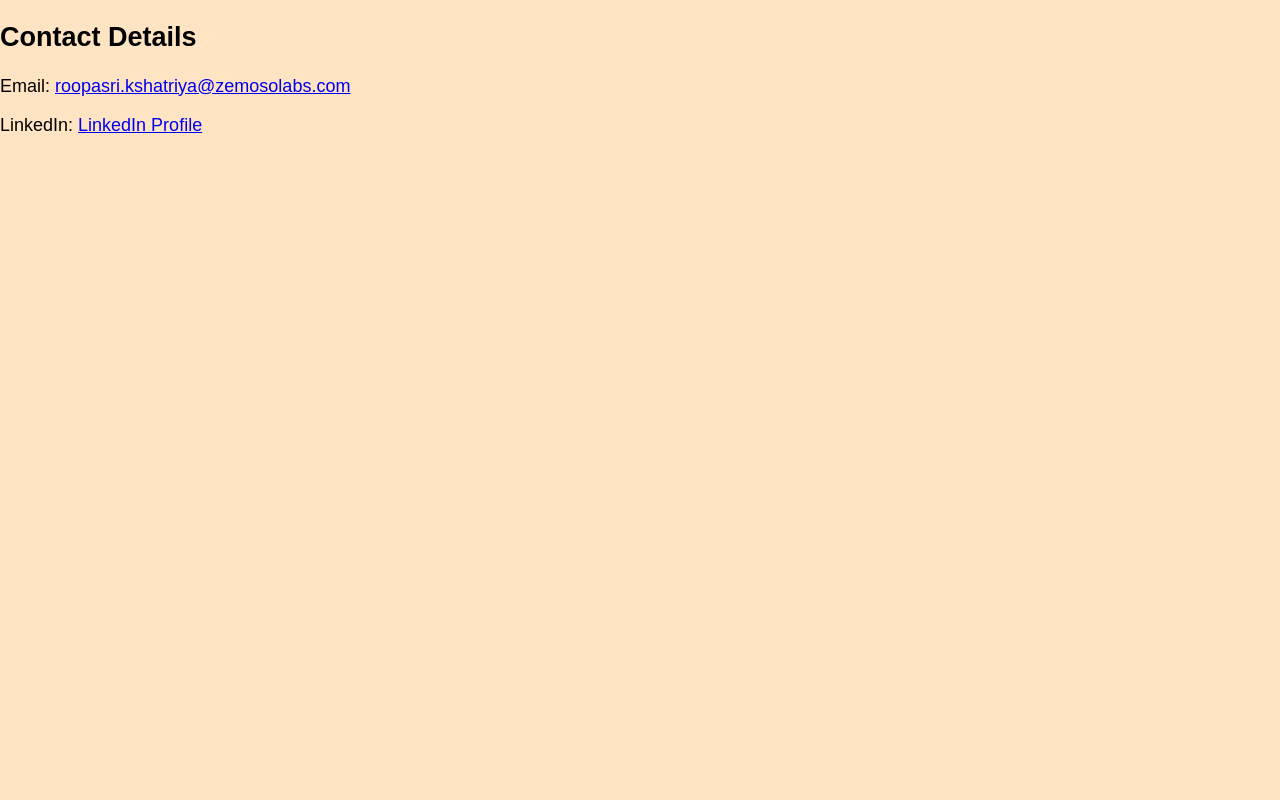
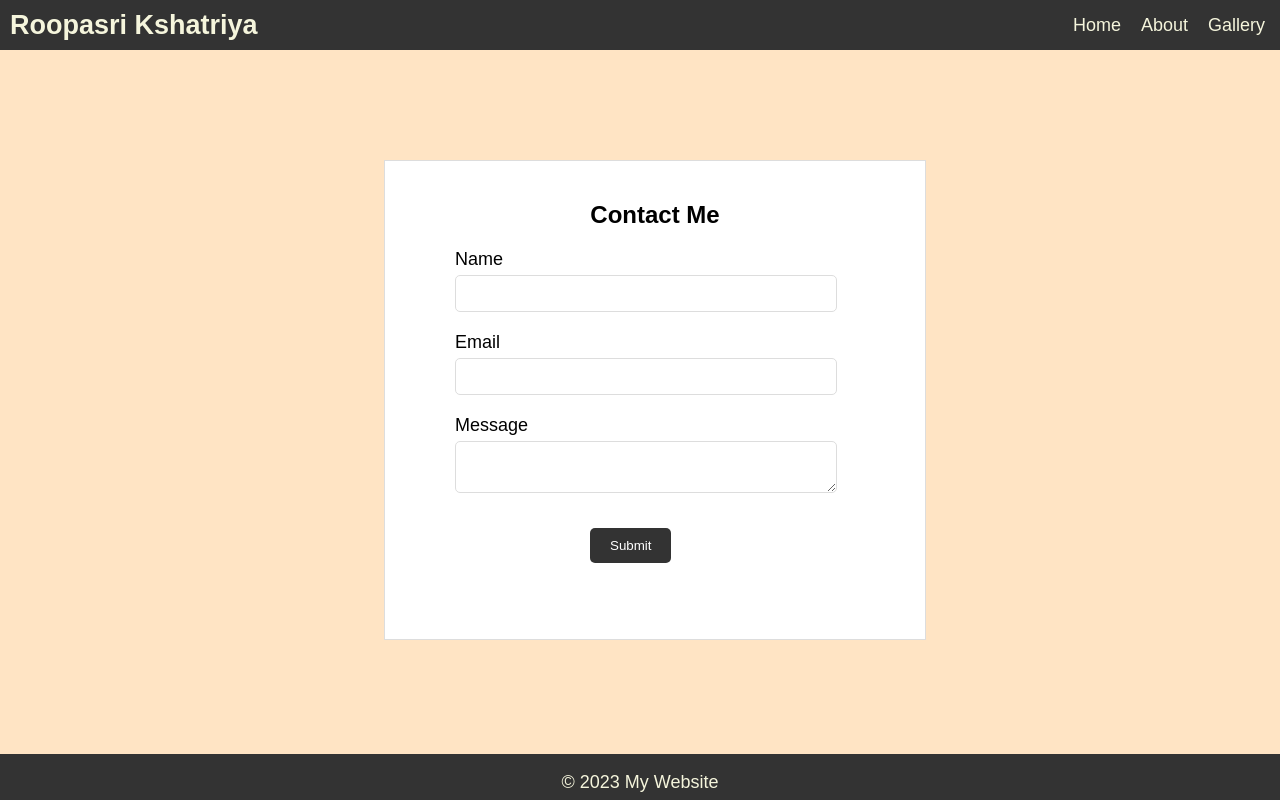
Before and after one commit to Roopasri-Kshatriya/Roopasri-Kshatriya.github.io, a plain HTML site: page contact.html in a window 1280 px wide. Drawn offline with Linux system fonts and the light colour scheme.

Commit message:
Styling Improvements

```diff
--- a/contact.html
+++ b/contact.html
@@ -1,18 +1,42 @@
 <!DOCTYPE html>
 <html lang="en">
+
 <head>
     <meta charset="UTF-8">
     <meta name="viewport" content="width=device-width, initial-scale=1.0">
     <title>Contact Me</title>
     <link href="styles/style.css" rel="stylesheet" />
 </head>
+
 <body>
+    <header>
+        <nav class="menu">
+          <h2 id = "logo">Roopasri Kshatriya</h2>
+          <a class="menuItem" href="index.html">Home</a>
+          <a class="menuItem" href="about.html">About</a>
+          <a class="menuItem" href="gallery.html">Gallery</a>
+        </nav>
+    </header>
     <main>
         <section class="contact-details">
-            <h2>Contact Details</h2>
-            <p>Email: <a href="mailto:roopasri.kshatriya@zemosolabs.com">roopasri.kshatriya@zemosolabs.com</a></p>
-            <p>LinkedIn: <a href="https://www.linkedin.com/in/roopasrikshatriya" target="_blank">LinkedIn Profile</a></p>
+            <h2>Contact Me</h2>
+            <form action="/index.html">
+                <label for="name">Name</label>
+                <input type="text" id="name" name="name" required>
+
+                <label for="email">Email</label>
+                <input type="email" id="email" name="email" required>
+
+                <label for="message">Message</label>
+                <textarea id="message" name="message" required></textarea>
+
+                <button type="submit">Submit</button>
+            </form>
         </section>
     </main>
+    <footer>
+        <p>&copy; 2023 My Website</p>
+    </footer>
 </body>
+
 </html>
--- a/styles/style.css
+++ b/styles/style.css
@@ -1,33 +1,71 @@
-body{
+body {
   background-color: bisque;
   margin: 0;
   padding: 0;
   font-family: Arial, Helvetica, sans-serif;
   font-size: large;
 }
+
 header {
-  background-color: rgb(129, 111, 89);
   position: fixed;
-  width:100%;
-  top:0px;
-  height:25px;
+  width: 100%;
+  top: 0px;
+  height: 20px;
+  background-color: #333;
+  text-align: center;
+  padding: 15px;
 }
+
 .menu {
   display: flex;
   text-decoration: none;
-  margin-left: 50px;
-  justify-content: space-around;
+  justify-content: flex-end;
 }
-.menuItem{
+
+.menuItem {
+  position: relative;
+  bottom: 10px;
+  right: 20px;
+  padding: 10px;
   text-decoration: none;
   align-self: flex-start;
-  color:black;
+  color: beige;
 }
 
-img{
-  height: 300px;
-  width: 300px;
+#logo {
+  position: fixed;
+  left: 0px;
+  top: 0px;
+  margin: 10px;
+  color: beige;
+}
+
+.main-section {
+  text-align: center;
+  width: 80%;
+  margin-right: auto;
+  margin-left: auto;
+}
+
+#home-container {
+  display: flex;
+  position: absolute;
+  top: 250px;
+}
+
+.home-item {
+  margin: 10px;
+  font-size: 20px;
+  text-align: justify;
+  margin-right: 200px;
+}
+
+
+#my-image {
+  height: 200px;
+  width: 200px;
   border: 2px solid black;
+  border-radius: 50%;
 }
 
 #image-container {
@@ -35,35 +73,88 @@
   flex-direction: row;
   flex-wrap: wrap;
   justify-content: space-evenly;
-  row-gap: 10px;
+  row-gap: 20px;
   column-gap: 10px;
+  padding: 50px;
+  margin-top: 20px;
 }
 
 .image-item {
-  flex-grow: 5;
+  height: 300px;
+  width: 250px;
+  border: 1px solid black;
 }
 
 .about-content {
-  display: inline;
-  font-size: large;
-  padding: 1px;
-  margin: 10px;
-
+  font-size: medium;
+  width: 80%;
+  text-align: justify;
+  padding: 30px;
+  margin-left: 100px;
+  margin-top: 10px;
 }
 
-#home-container {
-  display: flex;
+footer {
+  position: fixed;
+  bottom: 0px;
+  width: 100%;
+  background-color: #333;
 }
 
-.home-item {
-  margin: 10px;
-  font-size: 30px;
-}
-footer {
-  position: fixed;
-  left:50%;
-  bottom: 0px;
-}
 footer p {
   text-align: center;
+  height: 10px;
+  color: beige;
 }
+
+.contact-details {
+  position: fixed;
+  top: 20%;
+  left: 30%;
+  bottom: 20%;
+  right: 20%;
+  background-color: #fff;
+  padding: 20px;
+  border: 1px solid #ddd;
+  max-width: 500px;
+}
+
+.contact-details h2 {
+  font-size: 24px;
+  text-align: center;
+}
+
+.contact-details label {
+  display: block;
+}
+
+.contact-details form {
+  margin-left: 50px;
+}
+
+.contact-details input,
+.contact-details textarea {
+  width: 80%;
+  padding: 10px;
+  margin-top: 5px;
+  margin-bottom: 20px;
+  border: 1px solid #ddd;
+  border-radius: 5px;
+}
+
+.contact-details button {
+  position: relative;
+  left: 30%;
+  top: 20%;
+  background-color: #333;
+  color: #fff;
+  padding: 10px 20px;
+  border: none;
+  border-radius: 5px;
+  margin-top: 10px;
+  cursor: pointer;
+}
+
+.contact-details button:hover {
+  background-color: #555;
+}
```
Also changed, not shown: about.html (+41 -15 lines), gallery.html (+11 -2 lines), index.html (+19 -12 lines), images/robot.jpg (deleted).
